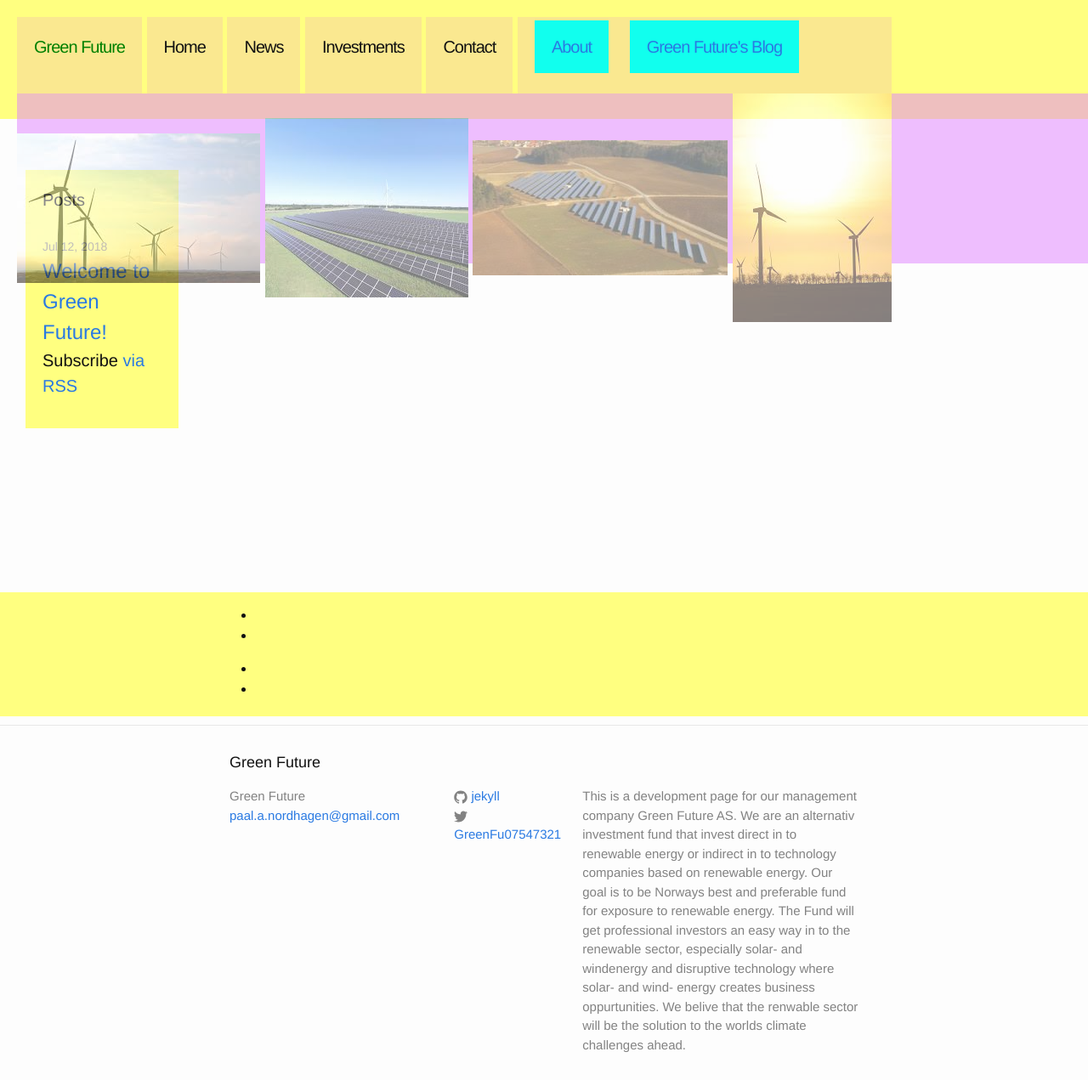
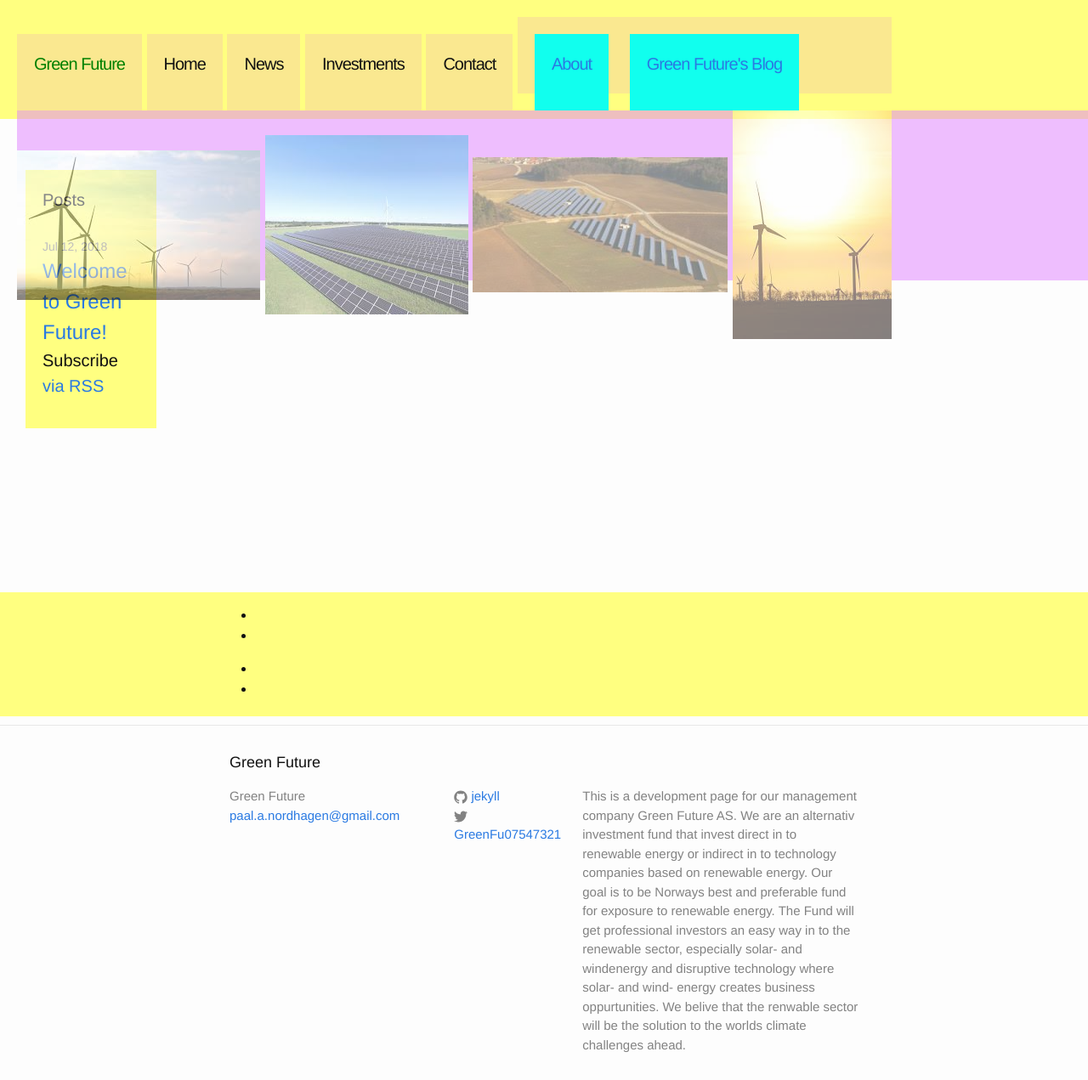
Before and after one commit to Paal-August/Paal-August.github.io, a Jekyll site: the page built from index.html, in a window 1280 px wide and 1271 px high. Shown: the whole window at 85% size. Built offline with Jekyll 4.4.1, drawn with Linux system fonts in a browser that asks for light colours.

Commit message:
Update _layout.scss

```diff
--- a/_sass/_layout.scss
+++ b/_sass/_layout.scss
@@ -137,7 +137,7 @@
         letter-spacing: -1px;
         padding:20px;
         background-color:#11ffeeff;
-       /* display:inline-block;*/
+        display:inline-block;
         line-height: $base-line-height;
         // Gaps between nav items, but not on the last one
         &:not(:last-child) {
@@ -283,7 +283,7 @@
  */
 
 /**
- * About Green Future
+ * Green Future News
  */
 
 .home{
@@ -294,7 +294,7 @@
   float:left;
   padding:20px;
   background-color:rgb(255, 255, 128);
-  word-breake:breake-word;
+  word-break:break-word;
 }
 
 .page-heading {
```
